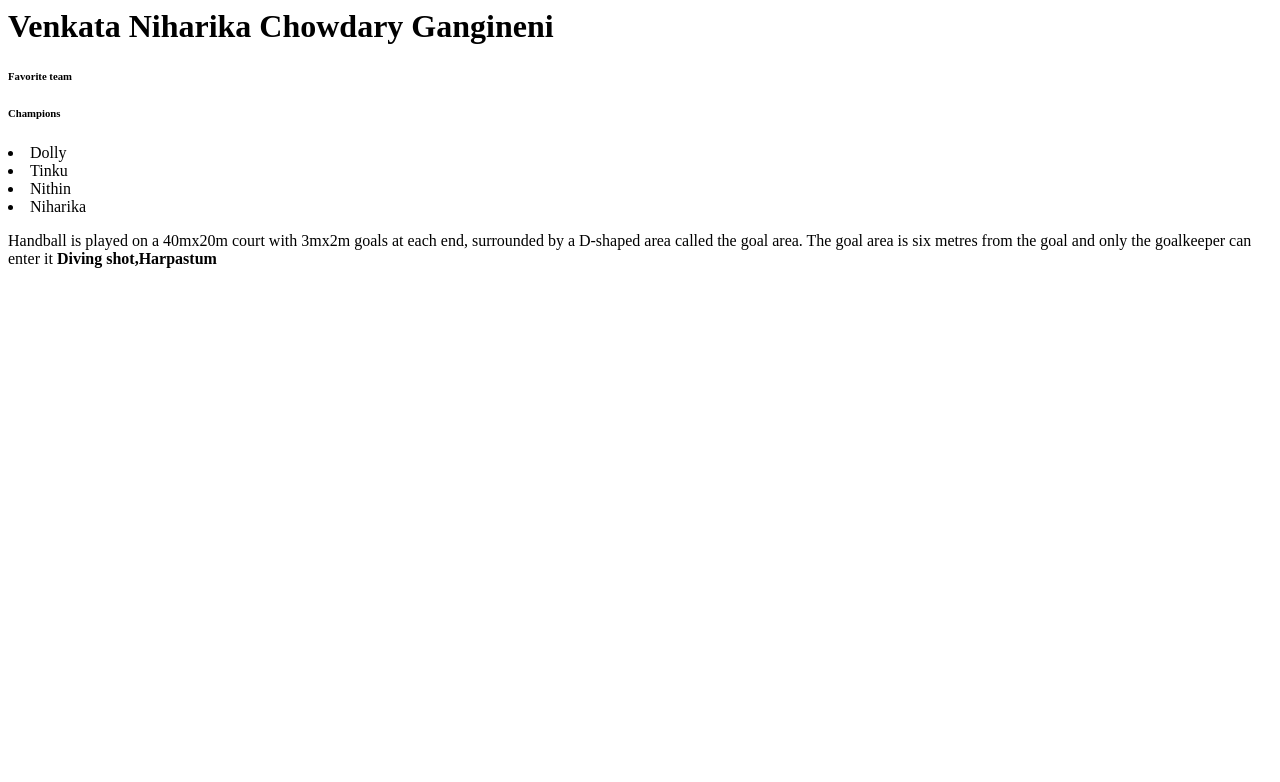
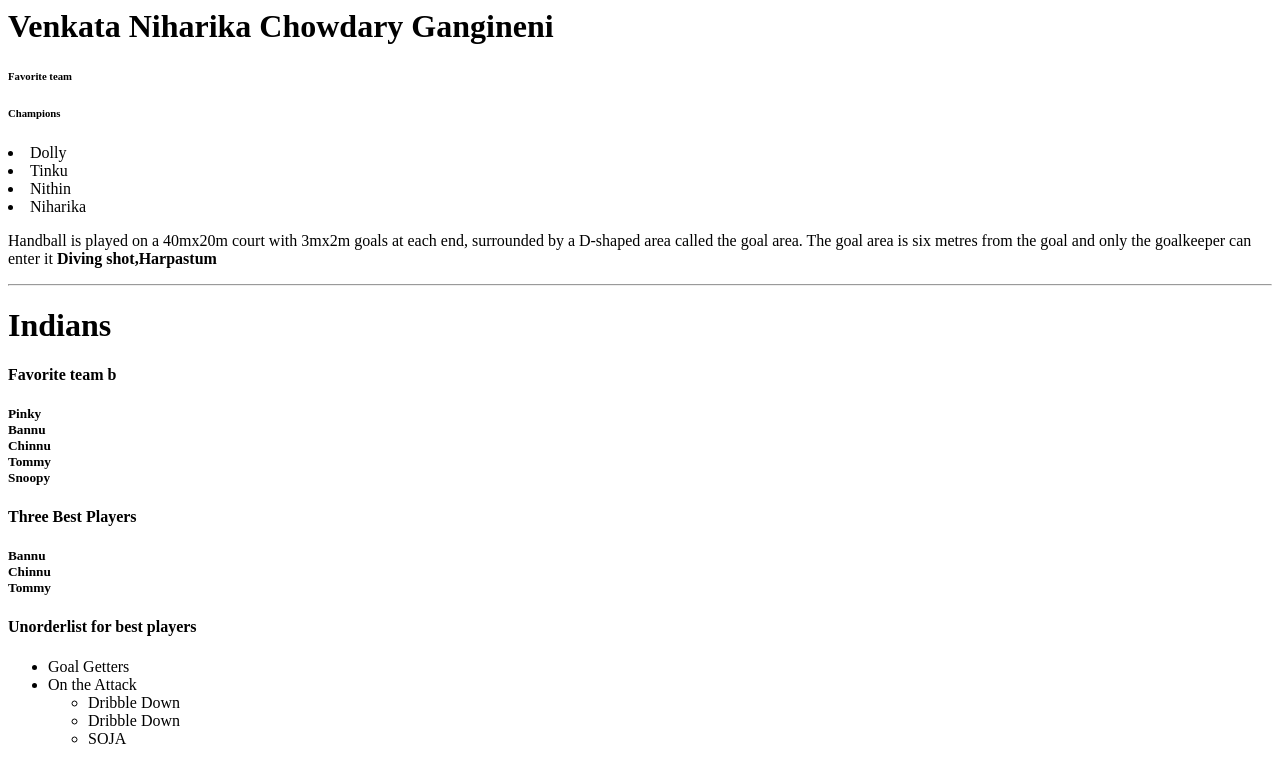
Before and after one commit to 44-563-Web-Apps-S23/44563-webapps-assignment-3-niharika6218, a plain HTML site: page index.html in a window 1280 px wide. Drawn offline with Linux system fonts and the light colour scheme.

Commit message:
changes are updated

```diff
--- a/index.html
+++ b/index.html
@@ -7,7 +7,7 @@
 </head>
 <body>
     <h1>Venkata Niharika Chowdary Gangineni</h1>
-  <h6>Favorite team</h6>
+    <h6>Favorite team</h6>
     <h6>Champions</h6>
     <li>Dolly</li>
     <li>Tinku</li>
@@ -15,5 +15,28 @@
     <li>Niharika</li>
     <p>Handball is played on a 40mx20m court with 3mx2m goals at each end, surrounded by a D-shaped area called the goal area. The goal area is six metres from the goal and only the goalkeeper can enter it
     <b>Diving shot,Harpastum</b>
+    <hr>
+    <h1>Indians</h1>
+    <h4>Favorite team b</h6>
+    <h5>Pinky<br>
+    Bannu<br>
+    Chinnu<br>
+    Tommy<br>
+    Snoopy</h5>
+    <h4>Three Best Players</h4>
+    <h5>Bannu<br>
+    Chinnu<br>
+    Tommy</h5>
+    <h4>Unorderlist for best players</h4>
+    <ul>
+    <li>Goal Getters</li>
+    <li>On the Attack</li>
+        <ul style="list-style-type: circle;"><li>Dribble Down</li>
+         <li>Dribble Down</li>
+         <li>SOJA</li></ul>
+    </ul>
+
+
+
     </body>
     </html>
```
